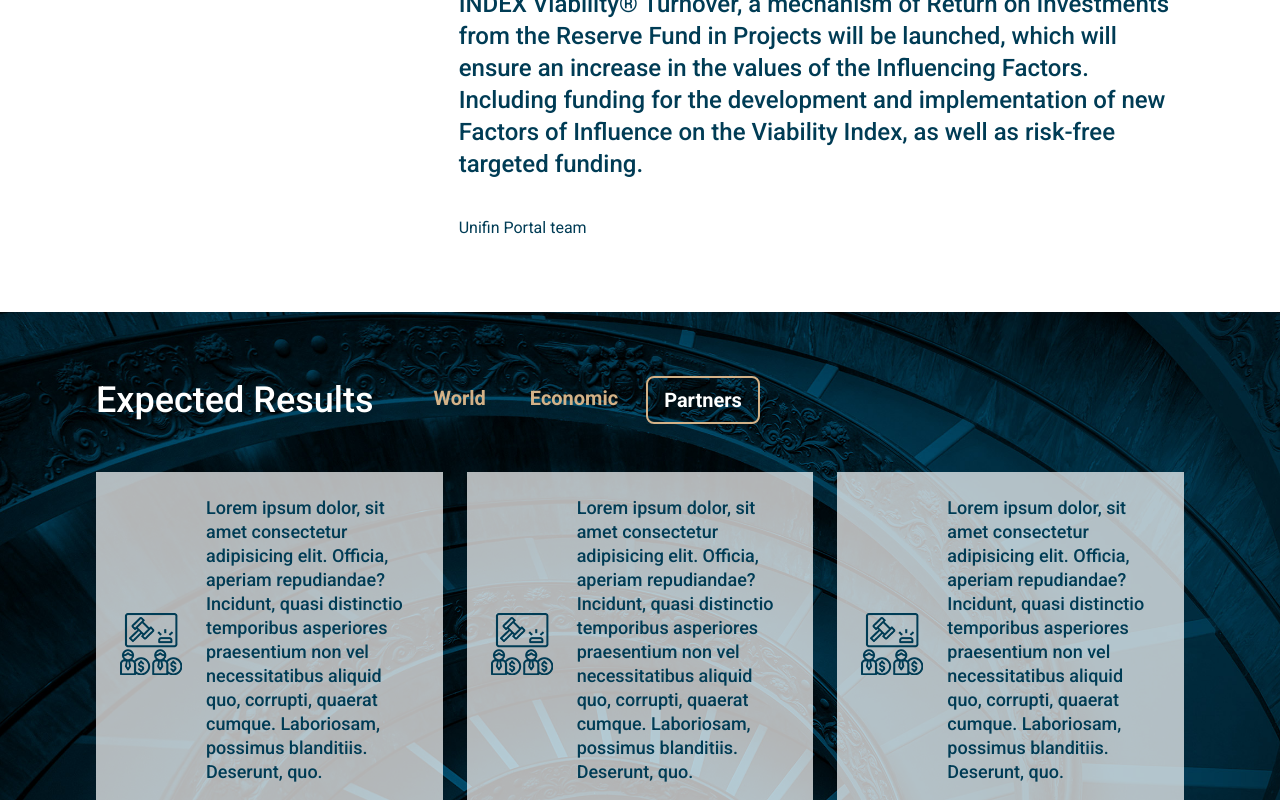
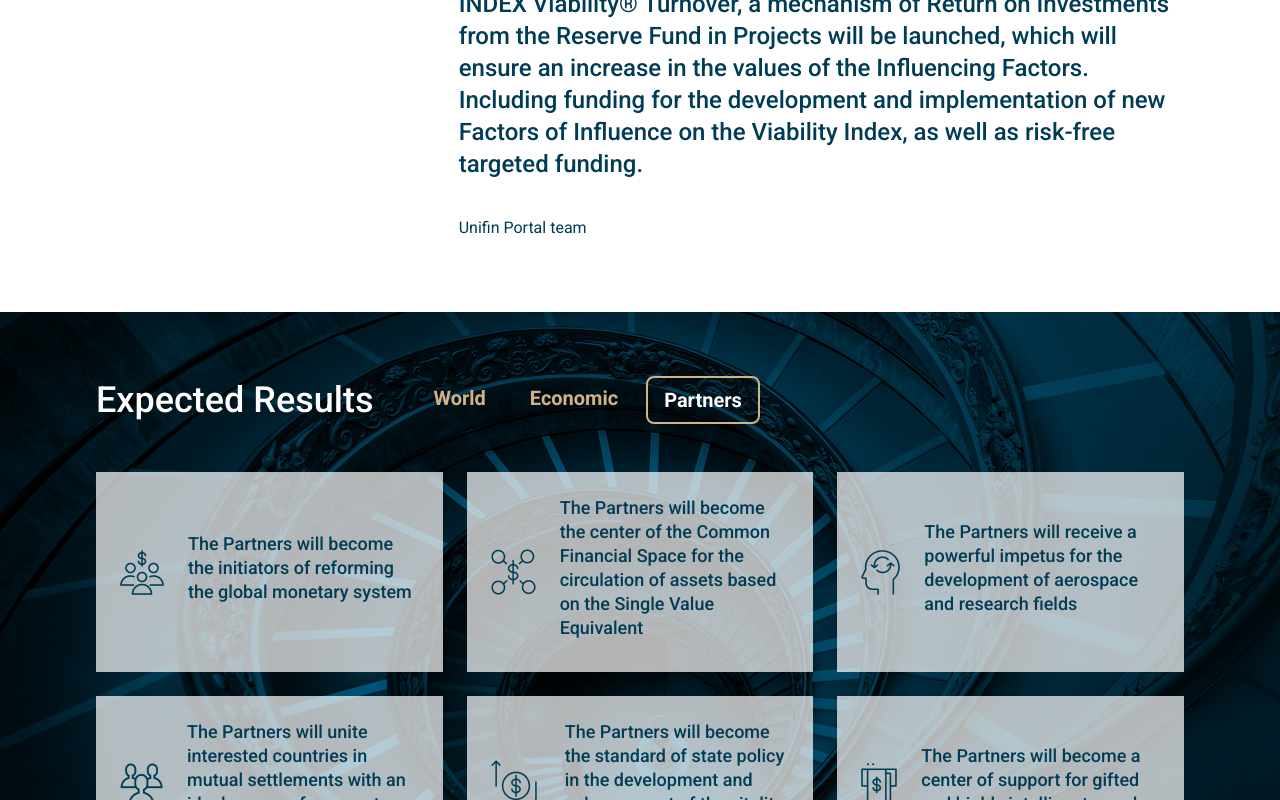
Before and after one commit to unifinaps/portal, a website: page index.html in a window 1280 px wide. Both pictures are taken after a click on the link "Partners". Drawn offline with Linux system fonts and the light colour scheme.

Commit message:
Update index.html

```diff
--- a/index.html
+++ b/index.html
@@ -431,28 +431,28 @@
         <div class="results" id="results-partners">
           <div class="grid grid-cols-3 gap-6">
             <div class="flex flex-row items-center gap-6 p-6 font-medium bg-white bg-opacity-70 text-main-blue">
-              <img src="./images/tender-platform-ico.png" alt="">
-              <p>Lorem ipsum dolor, sit amet consectetur adipisicing elit. Officia, aperiam repudiandae? Incidunt, quasi distinctio temporibus asperiores praesentium non vel necessitatibus aliquid quo, corrupti, quaerat cumque. Laboriosam, possimus blanditiis. Deserunt, quo.</p>
+              <img src="./images/partners-1.png" alt="">
+              <p>The Partners will become the initiators of reforming the global monetary system</p>
             </div>
             <div class="flex flex-row items-center gap-6 p-6 font-medium bg-white bg-opacity-70 text-main-blue">
-              <img src="./images/tender-platform-ico.png" alt="">
-              <p>Lorem ipsum dolor, sit amet consectetur adipisicing elit. Officia, aperiam repudiandae? Incidunt, quasi distinctio temporibus asperiores praesentium non vel necessitatibus aliquid quo, corrupti, quaerat cumque. Laboriosam, possimus blanditiis. Deserunt, quo.</p>
+              <img src="./images/partners-2.png" alt="">
+              <p>The Partners will become the center of the Common Financial Space for the circulation of assets based on the Single Value Equivalent</p>
             </div>
             <div class="flex flex-row items-center gap-6 p-6 font-medium bg-white bg-opacity-70 text-main-blue">
-              <img src="./images/tender-platform-ico.png" alt="">
-              <p>Lorem ipsum dolor, sit amet consectetur adipisicing elit. Officia, aperiam repudiandae? Incidunt, quasi distinctio temporibus asperiores praesentium non vel necessitatibus aliquid quo, corrupti, quaerat cumque. Laboriosam, possimus blanditiis. Deserunt, quo.</p>
+              <img src="./images/partners-3.png" alt="">
+              <p>The Partners will receive a powerful impetus for the development of aerospace and research fields</p>
             </div>
             <div class="flex flex-row items-center gap-6 p-6 font-medium bg-white bg-opacity-70 text-main-blue">
-              <img src="./images/tender-platform-ico.png" alt="">
-              <p>Lorem ipsum dolor, sit amet consectetur adipisicing elit. Officia, aperiam repudiandae? Incidunt, quasi distinctio temporibus asperiores praesentium non vel necessitatibus aliquid quo, corrupti, quaerat cumque. Laboriosam, possimus blanditiis. Deserunt, quo.</p>
+              <img src="./images/partners-4.png" alt="">
+              <p>The Partners will unite interested countries in mutual settlements with an ideal means of payment based on fair values</p>
             </div>
             <div class="flex flex-row items-center gap-6 p-6 font-medium bg-white bg-opacity-70 text-main-blue">
-              <img src="./images/tender-platform-ico.png" alt="">
-              <p>Lorem ipsum dolor, sit amet consectetur adipisicing elit. Officia, aperiam repudiandae? Incidunt, quasi distinctio temporibus asperiores praesentium non vel necessitatibus aliquid quo, corrupti, quaerat cumque. Laboriosam, possimus blanditiis. Deserunt, quo.</p>
+              <img src="./images/partners-5.png" alt="">
+              <p>The Partners will become the standard of state policy in the development and enhancement of the vitality of civilization</p>
             </div>
             <div class="flex flex-row items-center gap-6 p-6 font-medium bg-white bg-opacity-70 text-main-blue">
-              <img src="./images/tender-platform-ico.png" alt="">
-              <p>Lorem ipsum dolor, sit amet consectetur adipisicing elit. Officia, aperiam repudiandae? Incidunt, quasi distinctio temporibus asperiores praesentium non vel necessitatibus aliquid quo, corrupti, quaerat cumque. Laboriosam, possimus blanditiis. Deserunt, quo.</p>
+              <img src="./images/partners-6.png" alt="">
+              <p>The Partners will become a center of support for gifted and highly intelligent people</p>
             </div>
           </div>
         </div>
```
